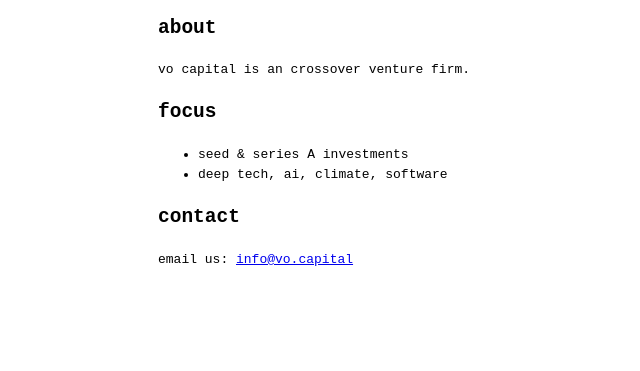
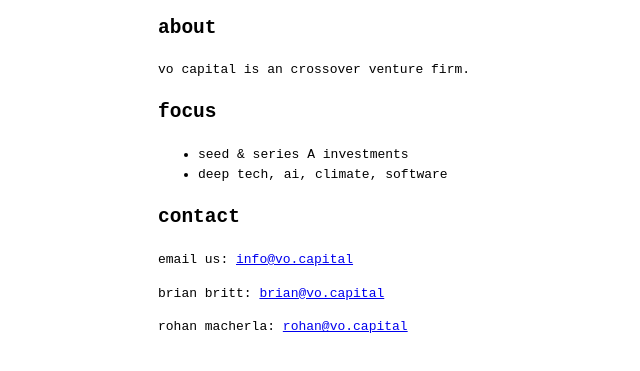
Before and after one commit to rhnmac/vo-capital, a plain HTML site: page index.html in a window 1280 px wide. Shown: the part 133-504 px from the top of the page, without its empty margins (182-822 px from the left). Drawn offline with Linux system fonts and the light colour scheme.

Commit message:
Update index.html

```diff
--- a/index.html
+++ b/index.html
@@ -19,5 +19,7 @@
 
     <h2>contact</h2>
     <p>email us: <a href="mailto:info@vo.capital">info@vo.capital</a></p>
+    <p>brian britt: <a href="mailto:brian@vo.capital">brian@vo.capital</a></p>
+    <p>rohan macherla: <a href="mailto:rohan@vo.capital">rohan@vo.capital</a></p>
 </body>
 </html>
```
